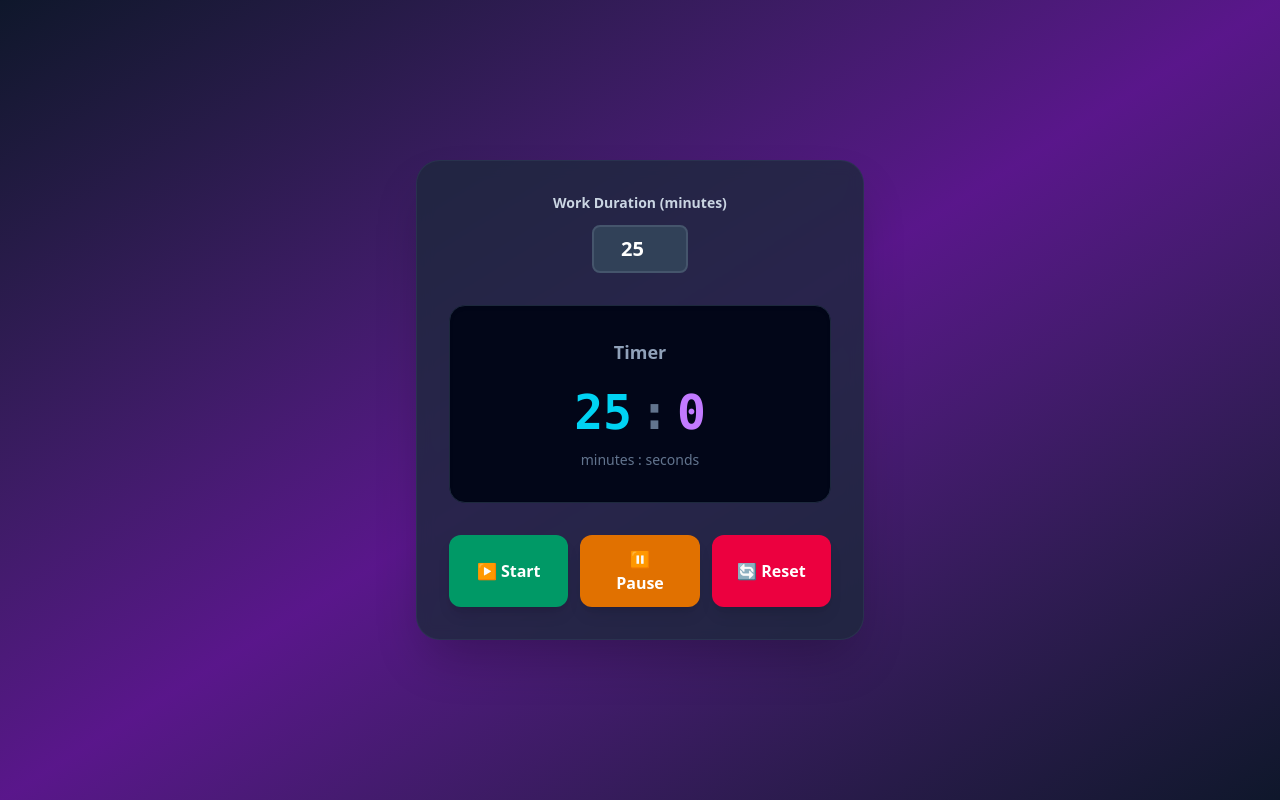
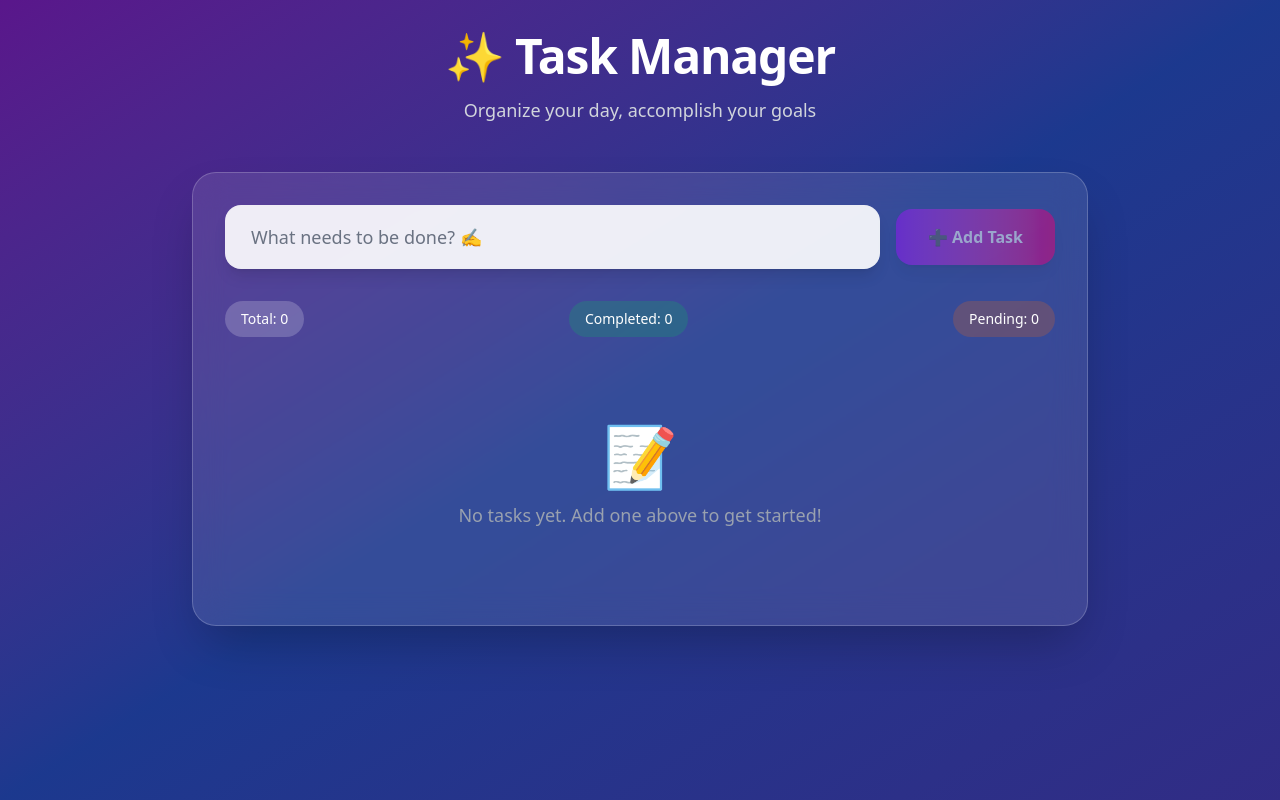
Before and after one commit to Swarup250/Web, a React (Vite) app in the folder dashboard/: page / in a window 1280 px wide. Built offline with nearby package versions, Linux system fonts and the light colour scheme.

Commit message:
To do is done adding (style)

```diff
--- a/dashboard/src/Component/Time/Clock.jsx
+++ b/dashboard/src/Component/Time/Clock.jsx
@@ -1,25 +1,45 @@
 import { useEffect, useState } from 'react'
 
 function Clock() {
+    const [time, setTime] = useState("00:00:00")
+    const [date, setDate] = useState("")
 
-    const [time,setTime] = useState("Error :404")
+    useEffect(() => {
+        const Timer = () => {
+            const clock = new Date()
+            const minutes = clock.getMinutes().toString().padStart(2, '0');
+            const hour = clock.getHours().toString().padStart(2, '0');
+            const sec = clock.getSeconds().toString().padStart(2, '0');
 
-    useEffect(() =>{
-        const Timer = () => {
-        const clock = new Date()
-        const mintues = clock.getMinutes();
-        const hour = clock.getHours();
-        const sec = clock.getSeconds();
-        setTime(`${hour} ${mintues} ${sec}`)
+            const options = {
+                weekday: 'long',
+                year: 'numeric',
+                month: 'long',
+                day: 'numeric'
+            };
+            const formattedDate = clock.toLocaleDateString('en-US', options);
+
+            setTime(`${hour}:${minutes}:${sec}`)
+            setDate(formattedDate)
         }
         Timer()
-        let Duration = setInterval(Timer,1000)
+        let Duration = setInterval(Timer, 1000)
         return () => clearInterval(Duration);
-    },[])
+    }, [])
+
     return (
-    <>
-    <div>{time}</div>
-    </>
+        <div className="flex justify-center items-center min-h-screen bg-gradient-to-br from-purple-900 via-blue-900 to-indigo-900">
+            <div className="bg-black/40 backdrop-blur-lg text-white p-12 rounded-3xl shadow-2xl border border-white/20">
+                <div className="text-center">
+                    <div className="text-7xl font-mono font-bold tracking-wider text-cyan-400 mb-4">
+                        {time}
+                    </div>
+                    <div className="text-xl text-gray-300 font-medium">
+                        {date}
+                    </div>
+                </div>
+            </div>
+        </div>
     )
 }
 
--- a/dashboard/src/Component/ToDo/ToDoForm.jsx
+++ b/dashboard/src/Component/ToDo/ToDoForm.jsx
@@ -1,30 +1,73 @@
 import React, { useState } from 'react'
 import { useToDo } from '../Context';
 import './App.css';
+
 function TodoForm() {
+    const [todo, setTodo] = useState("");
+    const [isLoading, setIsLoading] = useState(false);
+    const { addTodo } = useToDo();
 
-    const [todo , setTodo] = useState("");
-    const {addTodo} = useToDo();
-
-    const add = (e) =>{
+    const add = async (e) => {
         e.preventDefault()
 
-        if(!todo) return;
-        addTodo({todo : todo , completed : false});
+        if (!todo.trim()) return;
+
+        setIsLoading(true);
+
+        // Simulate loading for better UX
+        setTimeout(() => {
+            addTodo({ todo: todo.trim(), completed: false });
             setTodo("");
+            setIsLoading(false);
+        }, 200);
     }
+
     return (
-        <form onSubmit={add} className="flex justify-center">
+        <form onSubmit={add} className="w-full">
+            <div className="flex flex-col sm:flex-row gap-4 items-stretch sm:items-center">
+                <div className="relative flex-1">
                     <input
                         type="text"
-                placeholder="Write Todo..."
-                className="w-9/12 border border-black/10 rounded-l-lg px-3 outline-none duration-150 bg-white/20 py-1.5"
+                        placeholder="What needs to be done? ✍️"
+                        className="w-full px-6 py-4 text-lg bg-white/90 backdrop-blur-sm border-2 border-transparent rounded-2xl
+                                 focus:outline-none focus:ring-4 focus:ring-purple-500/30 focus:border-purple-400
+                                 placeholder-gray-500 text-gray-800 shadow-lg transition-all duration-300
+                                 hover:bg-white hover:shadow-xl"
                         value={todo}
-                onChange={(e) =>setTodo(e.target.value)}
+                        onChange={(e) => setTodo(e.target.value)}
+                        disabled={isLoading}
                     />
-            <button type="submit" className="rounded-r-lg px-3 py-1 bg-green-600 text-white shrink-0">
-                Add
+                    {todo && (
+                        <button
+                            type="button"
+                            onClick={() => setTodo("")}
+                            className="absolute right-4 top-1/2 transform -translate-y-1/2 text-gray-400 hover:text-gray-600 text-xl"
+                        >
+                            ✕
                         </button>
+                    )}
+                </div>
+
+                <button
+                    type="submit"
+                    disabled={!todo.trim() || isLoading}
+                    className="px-8 py-4 bg-gradient-to-r from-purple-600 to-pink-600 text-white font-bold rounded-2xl
+                             shadow-lg hover:shadow-xl transform transition-all duration-300 hover:scale-105
+                             disabled:opacity-50 disabled:cursor-not-allowed disabled:hover:scale-100
+                             focus:outline-none focus:ring-4 focus:ring-purple-500/30 whitespace-nowrap"
+                >
+                    {isLoading ? (
+                        <span className="flex items-center gap-2">
+                            <div className="w-5 h-5 border-2 border-white border-t-transparent rounded-full animate-spin"></div>
+                            Adding...
+                        </span>
+                    ) : (
+                        <span className="flex items-center gap-2">
+                            ➕ Add Task
+                        </span>
+                    )}
+                </button>
+            </div>
         </form>
     );
 }
--- a/dashboard/src/Component/ToDo/ToDoItem.jsx
+++ b/dashboard/src/Component/ToDo/ToDoItem.jsx
@@ -1,62 +1,139 @@
 import React, { useState } from 'react'
 import { useToDo } from '../Context';
 import './App.css';
+
 function TodoItem({ todo }) {
-
-    const [isTodoEditable,setIsTodoEditable] = useState(false);
-    const [todoMsg ,setTodoMsg] = useState(todo.todo);
-    const {updateTodo ,deleteTodo , toggleCompelete} = useToDo();
+    const [isTodoEditable, setIsTodoEditable] = useState(false);
+    const [todoMsg, setTodoMsg] = useState(todo.todo);
+    const { updateTodo, deleteTodo, toggleComplete } = useToDo();
 
     const editTodo = () => {
-        updateTodo(todo.id, { ...todo, todo: todoMsg });
+        if (todoMsg.trim()) {
+            updateTodo(todo.id, { ...todo, todo: todoMsg.trim() });
+            setIsTodoEditable(false);
+        } else {
+            setTodoMsg(todo.todo); // Reset if empty
             setIsTodoEditable(false);
         }
-    const toggleCompleted = () =>{
-        toggleCompelete(todo.id)
+    }
+
+    const toggleCompleted = () => {
+        toggleComplete(todo.id)
+    }
+
+    const handleKeyPress = (e) => {
+        if (e.key === 'Enter') {
+            editTodo();
+        }
+        if (e.key === 'Escape') {
+            setTodoMsg(todo.todo);
+            setIsTodoEditable(false);
+        }
     }
 
     return (
-    <div
-        className={`flex border w-8/12  border-black/10 rounded-lg px-3 py-1.5 gap-x-3 shadow-sm shadow-white/50 duration-300  text-black ${
-            todo.completed ? "bg-[#c6e9a7]" : "bg-[#ccbed7]"
-        }`}
-    >
+        <div className={`group relative overflow-hidden rounded-2xl transition-all duration-300 transform hover:scale-[1.01] ${
+            todo.completed
+                ? "bg-gradient-to-r from-green-500/20 to-emerald-500/20 border-2 border-green-400/30"
+                : "bg-gradient-to-r from-white/90 to-gray-50/90 border-2 border-gray-200/50 hover:border-purple-300/50"
+        }`}>
+            {/* Animated background gradient */}
+            <div className="absolute inset-0 bg-gradient-to-r from-purple-600/5 to-pink-600/5 opacity-0 group-hover:opacity-100 transition-opacity duration-300"></div>
+
+            <div className="relative flex items-center gap-4 p-6">
+                {/* Custom Checkbox */}
+                <label className="flex items-center cursor-pointer group-checkbox">
                     <input
                         type="checkbox"
-            className="cursor-pointer"
+                        className="sr-only"
                         checked={todo.completed}
                         onChange={toggleCompleted}
                     />
+                    <div className={`w-6 h-6 rounded-full border-2 flex items-center justify-center transition-all duration-300 ${
+                        todo.completed
+                            ? "bg-gradient-to-r from-green-500 to-emerald-500 border-green-500 shadow-lg shadow-green-500/30"
+                            : "border-gray-300 hover:border-purple-400 group-hover:shadow-md"
+                    }`}>
+                        {todo.completed && (
+                            <svg className="w-3 h-3 text-white animate-bounce" fill="currentColor" viewBox="0 0 20 20">
+                                <path fillRule="evenodd" d="M16.707 5.293a1 1 0 010 1.414l-8 8a1 1 0 01-1.414 0l-4-4a1 1 0 011.414-1.414L8 12.586l7.293-7.293a1 1 0 011.414 0z" clipRule="evenodd" />
+                            </svg>
+                        )}
+                    </div>
+                </label>
+
+                {/* Todo Text Input */}
+                <div className="flex-1 min-w-0">
                     <input
                         type="text"
-            className={`border outline-none w-full bg-transparent rounded-lg ${
-                isTodoEditable ? "border-black/10 px-2" : "border-transparent"
-            } ${todo.completed ? "line-through" : ""}`}
+                        className={`w-full bg-transparent text-lg font-medium border-0 outline-none transition-all duration-300 ${
+                            isTodoEditable
+                                ? "text-gray-800 bg-white/50 rounded-lg px-3 py-2 border-2 border-purple-300 shadow-inner"
+                                : "text-transparent"
+                        } ${todo.completed ? "line-through text-gray-500" : "text-gray-800"}`}
                         value={todoMsg}
                         onChange={(e) => setTodoMsg(e.target.value)}
+                        onKeyDown={handleKeyPress}
                         readOnly={!isTodoEditable}
+                        onBlur={editTodo}
                     />
-        {/* Edit, Save Button */}
+
+                    {/* Display Text */}
+                    {!isTodoEditable && (
+                        <div className={`text-lg font-medium transition-all duration-300 ${
+                            todo.completed
+                                ? "line-through text-gray-500"
+                                : "text-gray-800 group-hover:text-purple-700"
+                        }`}>
+                            {todo.todo}
+                        </div>
+                    )}
+                </div>
+
+                {/* Action Buttons */}
+                <div className="flex items-center gap-2 opacity-0 group-hover:opacity-100 transition-all duration-300 transform translate-x-4 group-hover:translate-x-0">
+                    {/* Edit/Save Button */}
                     <button
-            className="inline-flex w-8 h-8 rounded-lg text-sm border border-black/10 justify-center items-center bg-gray-50 hover:bg-gray-100 shrink-0 disabled:opacity-50"
+                        className={`p-3 rounded-xl transition-all duration-300 transform hover:scale-110 focus:outline-none focus:ring-4 ${
+                            todo.completed
+                                ? "bg-gray-300 cursor-not-allowed opacity-50"
+                                : isTodoEditable
+                                    ? "bg-gradient-to-r from-blue-500 to-cyan-500 text-white shadow-lg shadow-blue-500/30 hover:shadow-xl"
+                                    : "bg-gradient-to-r from-yellow-400 to-orange-500 text-white shadow-lg shadow-yellow-500/30 hover:shadow-xl"
+                        } focus:ring-purple-500/30`}
                         onClick={() => {
                             if (todo.completed) return;
-
                             if (isTodoEditable) {
                                 editTodo();
-                } else setIsTodoEditable((prev) => !prev);
+                            } else {
+                                setIsTodoEditable(true);
+                            }
                         }}
                         disabled={todo.completed}
+                        title={todo.completed ? "Cannot edit completed task" : isTodoEditable ? "Save changes" : "Edit task"}
                     >
-            {isTodoEditable ? "📁" : "✏️"}
+                        {isTodoEditable ? "💾" : "✏️"}
                     </button>
-        {/* Delete Todo Button */}
+
+                    {/* Delete Button */}
                     <button
-            className="inline-flex w-8 h-8 rounded-lg text-sm border border-black/10 justify-center items-center bg-gray-50 hover:bg-gray-100 shrink-0"
+                        className="p-3 rounded-xl bg-gradient-to-r from-red-500 to-pink-500 text-white shadow-lg shadow-red-500/30
+                                 hover:shadow-xl transition-all duration-300 transform hover:scale-110
+                                 focus:outline-none focus:ring-4 focus:ring-red-500/30"
                         onClick={() => deleteTodo(todo.id)}
+                        title="Delete task"
                     >
-            ❌
+                        🗑️
                     </button>
+                </div>
+            </div>
+
+            {/* Completion celebration effect */}
+            {todo.completed && (
+                <div className="absolute top-2 right-2 animate-bounce">
+                    🎉
+                </div>
+            )}
         </div>
     );
 }
--- a/dashboard/src/Component/ToDo/ToDoList.jsx
+++ b/dashboard/src/Component/ToDo/ToDoList.jsx
@@ -1,56 +1,90 @@
-import React,{useEffect, useState} from "react";
-import { ToDoProvider} from "../Context/index";
+import React, { useEffect, useState } from "react";
+import { ToDoProvider } from "../Context/index";
 import TodoForm from "./ToDoForm";
 import TodoItem from "./ToDoItem";
 import './App.css';
+
 function ToDoList() {
+    const [todos, setTodos] = useState([])
 
-    const [todos,setTodos] = useState([])
-
-    const addTodo = (todo) =>{
-        setTodos((perv) => [{id:Date.now() ,...todo},...perv ])
+    const addTodo = (todo) => {
+        setTodos((prev) => [{ id: Date.now(), ...todo }, ...prev])
     }
 
-    const updateTodo = (id,todo) =>{
+    const updateTodo = (id, todo) => {
         setTodos((prev) => prev.map((prevTodo) => (prevTodo.id) === id ? todo : prevTodo))
     }
 
-    const deleteTodo = (id) =>{
+    const deleteTodo = (id) => {
         setTodos((prev) => prev.filter((todo) => todo.id !== id))
     }
 
-    const toggleCompelete = (id) =>{
-        setTodos((prev) => prev.map((prevTodo) => prevTodo.id === id ? {...prevTodo , completed : !prevTodo.completed}: prevTodo))
+    const toggleComplete = (id) => {
+        setTodos((prev) => prev.map((prevTodo) => prevTodo.id === id ? { ...prevTodo, completed: !prevTodo.completed } : prevTodo))
     }
 
-    useEffect( () =>{
+    useEffect(() => {
         const todos = JSON.parse(localStorage.getItem("todos"));
-        if(todos && todos.length >0){
+        if (todos && todos.length > 0) {
             setTodos(todos)
         }
-    },[])
+    }, [])
 
-    useEffect(() =>{
+    useEffect(() => {
         localStorage.setItem("todos", JSON.stringify(todos))
-    },[todos])
+    }, [todos])
 
     return (
+        <ToDoProvider value={{ todos, addTodo, updateTodo, deleteTodo, toggleComplete }}>
+            <div className="min-h-screen bg-gradient-to-br from-purple-900 via-blue-900 to-indigo-900 py-8 px-4">
+                <div className="max-w-4xl mx-auto">
+                    {/* Header Section */}
+                    <div className="text-center mb-12">
+                        <h1 className="text-5xl font-bold text-white mb-4 tracking-tight">
+                            ✨ Task Manager
+                        </h1>
+                        <p className="text-gray-300 text-lg">
+                            Organize your day, accomplish your goals
+                        </p>
+                    </div>
 
-    <ToDoProvider value={{todos, addTodo, updateTodo, deleteTodo, toggleCompelete }}>
-    <div className="bg-[#172842] w-full py-8">
-        <div className="w-full h-30 mx-auto shadow-md rounded-lg px-4 py-3 text-white">
-            <h1 className="text-2xl font-bold text-center mb-8 mt-2">
-                Manage Your Todos
-            </h1>
-            <div className="mb-4">
+                    {/* Main Container */}
+                    <div className="bg-white/10 backdrop-blur-lg rounded-3xl shadow-2xl border border-white/20 p-8">
+                        {/* Add Todo Form */}
+                        <div className="mb-8">
                             <TodoForm />
                         </div>
-            <div className="flex flex-wrap gap-y-3">
-                {todos.map((todo) => (
-                    <div key={todo.id} className="w-full place-items-center">
-                    <TodoItem todo={todo}/>
+
+                        {/* Stats Section */}
+                        <div className="flex justify-between items-center mb-6 text-white">
+                            <div className="text-sm bg-white/20 px-4 py-2 rounded-full">
+                                Total: {todos.length}
                             </div>
-                ))}
+                            <div className="text-sm bg-green-500/20 px-4 py-2 rounded-full">
+                                Completed: {todos.filter(todo => todo.completed).length}
+                            </div>
+                            <div className="text-sm bg-orange-500/20 px-4 py-2 rounded-full">
+                                Pending: {todos.filter(todo => !todo.completed).length}
+                            </div>
+                        </div>
+
+                        {/* Todo Items */}
+                        <div className="space-y-4">
+                            {todos.length === 0 ? (
+                                <div className="text-center py-16">
+                                    <div className="text-6xl mb-4">📝</div>
+                                    <p className="text-gray-400 text-lg">
+                                        No tasks yet. Add one above to get started!
+                                    </p>
+                                </div>
+                            ) : (
+                                todos.map((todo) => (
+                                    <div key={todo.id} className="transform transition-all duration-200 hover:scale-[1.02]">
+                                        <TodoItem todo={todo} />
+                                    </div>
+                                ))
+                            )}
+                        </div>
                     </div>
                 </div>
             </div>
--- a/dashboard/src/main.jsx
+++ b/dashboard/src/main.jsx
@@ -4,8 +4,9 @@ import ToDoList from './Component/ToDo/ToDoList'
 import App from './App'
 import Weather from './Component/Weather/Weather'
 import Timer from './Component/Time/Timer'
+import Clock from './Component/Time/Clock'
 createRoot(document.getElementById('root')).render(
   <StrictMode>
-    <Timer />
+    <ToDoList />
   </StrictMode>,
 )
```
Lines whose indentation alone changed are shown as unchanged.
